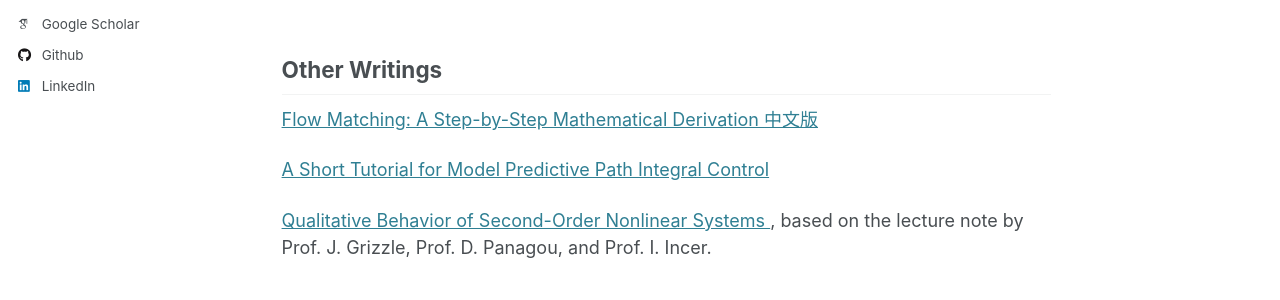
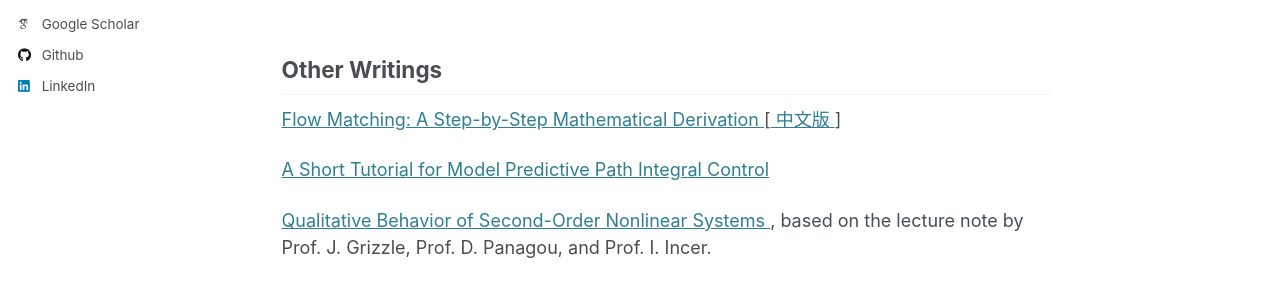
Before and after one commit to zengxiong111/zengxiong.github.io, a Jekyll site: the page built from _pages/teaching.md, in a window 1280 px wide and 1081 px high. Shown: the part 416-716 px from the top of the window. Built offline with Jekyll 4.4.1, drawn with Linux system fonts in a browser that asks for light colours; some web fonts are replaced; our own code applies the rules of GitHub Pages for plain Markdown files.

Commit message:
Update teaching.md

```diff
--- a/_pages/teaching.md
+++ b/_pages/teaching.md
@@ -23,10 +23,10 @@ Graduate Instructor for EECS 501 **Probability Theory and Random Process** (Fall
 <a href="https://zengxiong111.github.io/zengxiong.github.io/files/Flow_Matching_Step_by_Step_Derivation_EN.pdf"
    target="_blank">
   Flow Matching: A Step-by-Step Mathematical Derivation
-</a> <a href="https://zengxiong111.github.io/zengxiong.github.io/files/Flow_Matching_详细推导_精简版.pdf"
+</a> [<a href="https://zengxiong111.github.io/zengxiong.github.io/files/Flow_Matching_详细推导_精简版.pdf"
    target="_blank">
   中文版
-</a>
+</a>]
 
 
 
```
